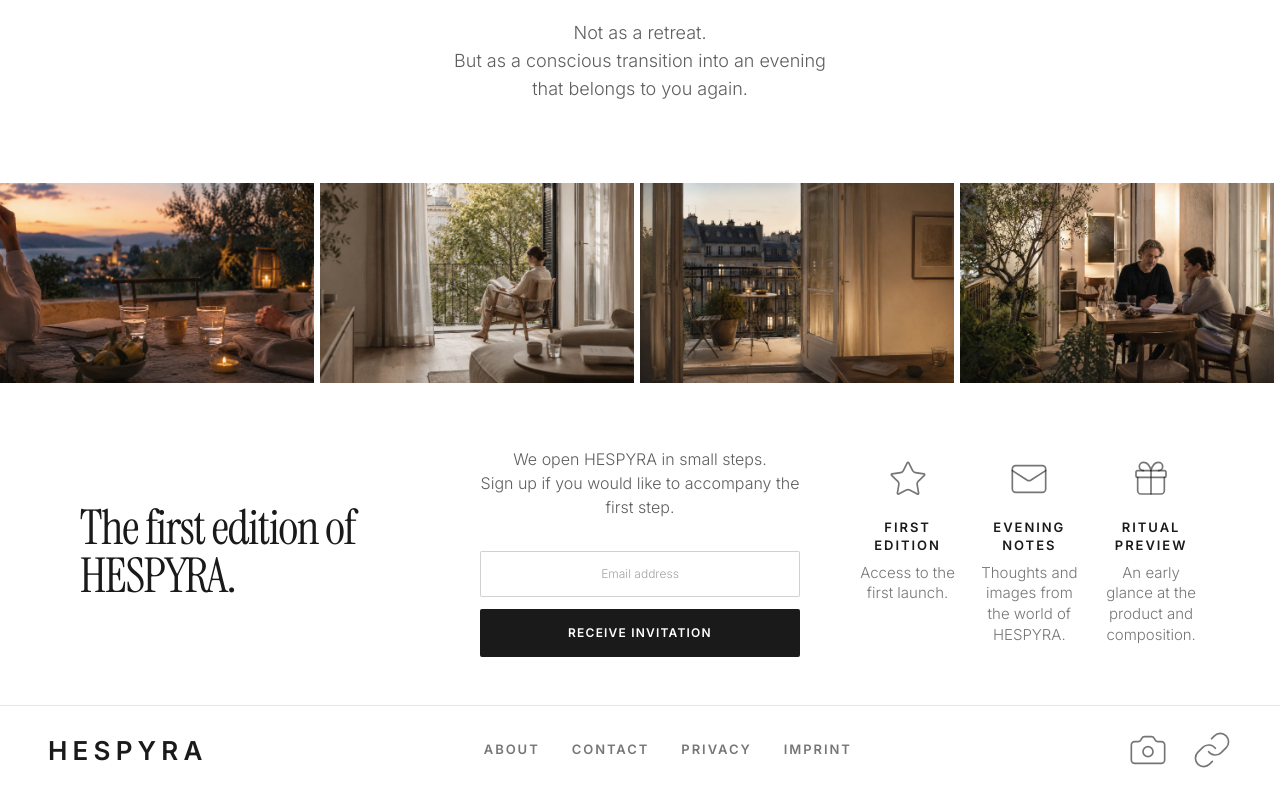
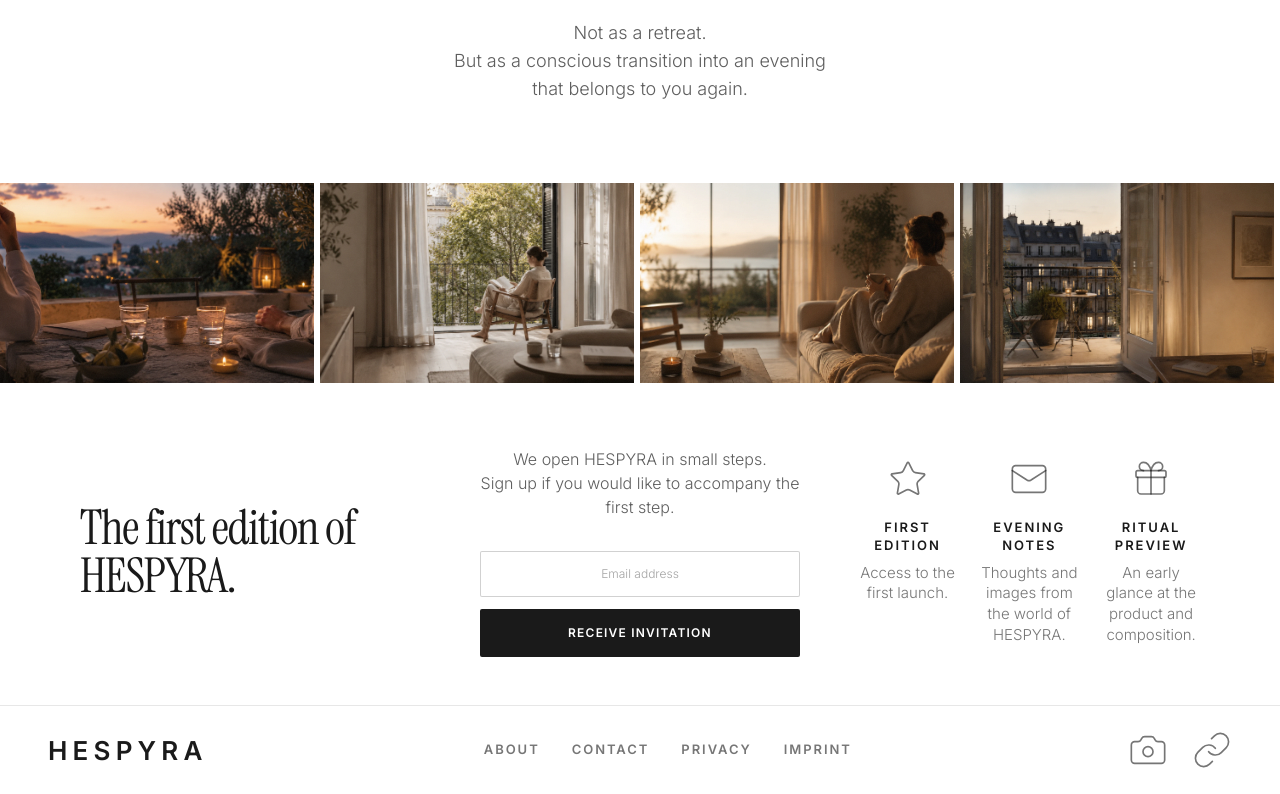
Before and after one commit to dudi991/senoa-landingpage, a React (Vite) app: page / in a window 1280 px wide. Shown: the part 4092-4886 px from the top of the page. Built offline with nearby package versions, Linux system fonts and the light colour scheme.

Commit message:
style: add abendcouch.webp to Gallery at position 3

```diff
--- a/src/components/Gallery.tsx
+++ b/src/components/Gallery.tsx
@@ -5,6 +5,7 @@
   const images = [
     "images/abendMeer.webp",
     "images/abend_lesen.webp",
+    "images/abendcouch.webp",
     "images/abendterasse.webp",
     "images/abendDraußen.webp",
     "images/abend4.webp",
```
